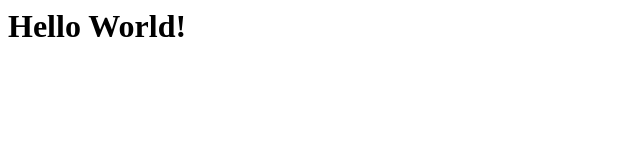
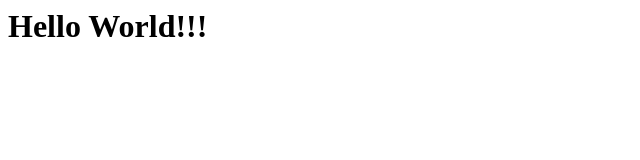
Before and after one commit to marsrishi/SampleProject, a plain HTML site: page index.html in a window 1280 px wide. Shown: the full height of the page, 0-640 px from the left. Drawn offline with Linux system fonts and the light colour scheme.

Commit message:
Second Commit

```diff
--- a/index.html
+++ b/index.html
@@ -1,3 +1,3 @@
 <h1>
-	Hello World!
+	Hello World!!!
 </h1>
```
